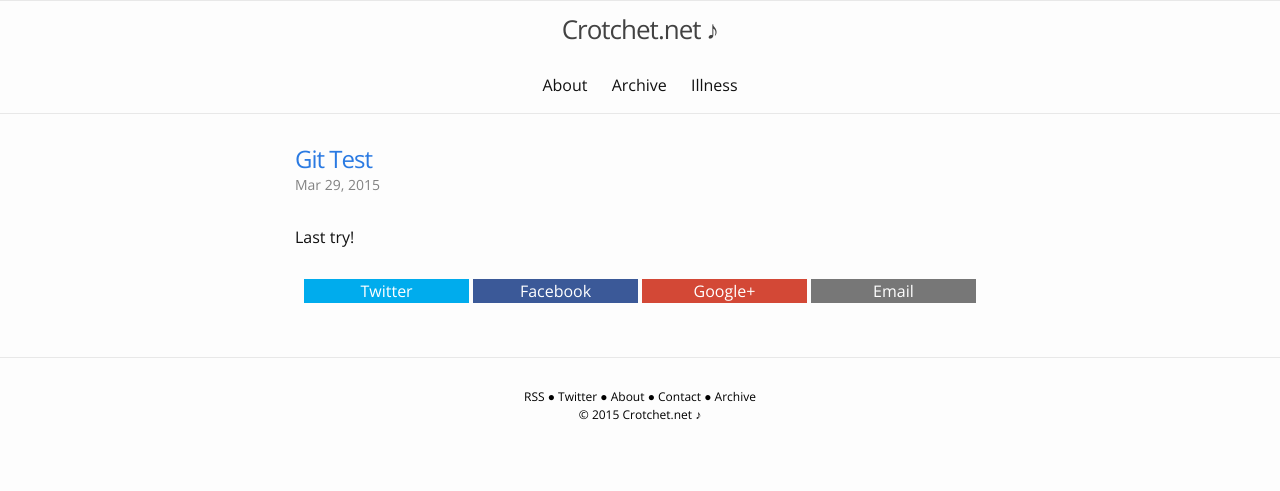
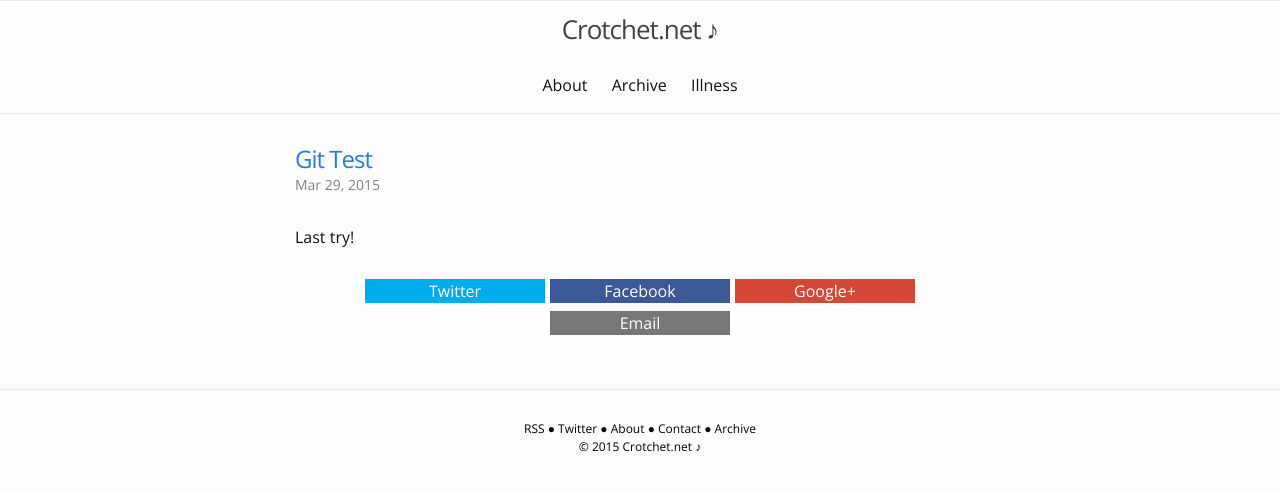
Before and after one commit to andyml123/andyml123.github.io, a Jekyll site: the page built from _posts/2015-03-29-git-test.markdown, in a window 1280 px wide. Shown: the top 491 px of the page. Built offline with Jekyll 4.4.1, drawn with Linux system fonts in a browser that asks for light colours.

Commit message:
inital commit

```diff
--- a/_sass/_layout.scss
+++ b/_sass/_layout.scss
@@ -310,7 +310,7 @@ hr {
 .sharing-button, .sharing-button:visited {
   display: inline-block;
   text-align: center;
-  width: 10.3rem;
+  width: 11.3rem;
   min-width: 10rem;
   background-color: #ccc;
   color: #fff;
```
